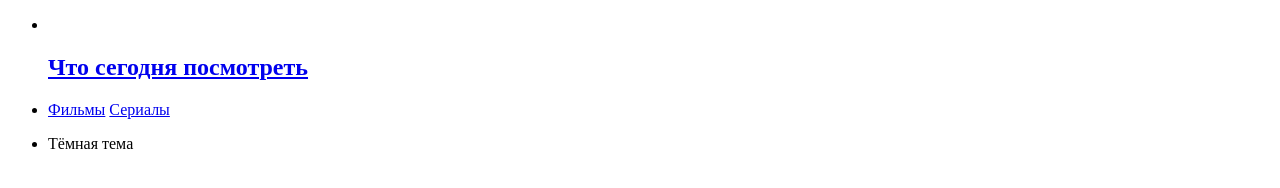
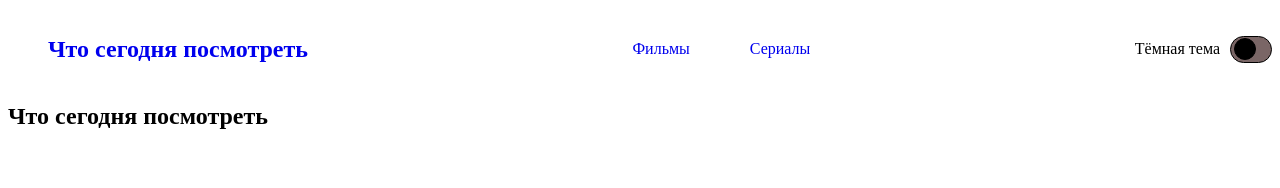
Before and after one commit to Alereee/Diplom_project_eduson, a plain HTML site: page index.html in a window 1280 px wide. Drawn offline with Linux system fonts and the light colour scheme.

Commit message:
third commit

```diff
--- a/index.html
+++ b/index.html
@@ -4,29 +4,32 @@
     <meta charset="UTF-8" />
     <meta name="viewport" content="width=device-width, initial-scale=1.0" />
     <title>Document</title>
-    <link rel="stylesheet" href="./style/common.css" />
-    <link rel="stylesheet" href="./style/index.css" />
-    <link rel="stylesheet" href="./style/color.css" />
-    <link rel="stylesheet" href="./style/fonts.css" />
+    <link rel="stylesheet" href="style/common.css" />
+    <link rel="stylesheet" href="style/index.css" />
+    <link rel="stylesheet" href="style/colors.css" />
+    <link rel="stylesheet" href="style/fonts.css" />
   </head>
   <body>
     <header>
+      <div class="wrapper">
         <nav>
           <ul>
             <li>
               <a href="#">
+                <div class="nav-li">
                   <img />
                   <h1>Что сегодня посмотреть</h1>
+                </div>
               </a>
             </li>
             <li>
-            <div>
+              <div class="nav-li nav-li-menu">
                 <a href="#">Фильмы</a>
                 <a href="#">Сериалы</a>
               </div>
             </li>
             <li>
-            <div>
+              <div class="nav-li nav-li-theme">
                 <p>Тёмная тема</p>
                 <div class="theme-switch">
                   <div class="switch"></div>
@@ -35,8 +38,13 @@
             </li>
           </ul>
         </nav>
+      </div>
     </header>
-    <main></main>
+    <main>
+      <section>
+        <h2>Что сегодня посмотреть</h2>
+      </section>
+    </main>
     <footer></footer>
   </body>
 </html>
--- a/style/common.css
+++ b/style/common.css
@@ -0,0 +1,43 @@
+.wrapper {
+  margin: 0 auto;
+  max-width: 1300px;
+}
+nav ul {
+  display: flex;
+  align-items: center;
+  justify-content: space-between;
+}
+li {
+  list-style: none;
+}
+a {
+  text-decoration: none;
+}
+.nav-li {
+  display: flex;
+  align-items: center;
+  justify-content: space-between;
+}
+.nav-li-menu {
+  gap: 60px;
+}
+.nav-li-theme {
+  gap: 10px;
+}
+.theme-switch {
+  display: flex;
+  border: 1px solid #000;
+  border-radius: 20px;
+  width: 40px;
+  height: 25px;
+  align-items: center;
+  background-color: #7a6666;
+}
+.switch {
+  width: 20px;
+  height: 20px;
+  border: 1px solid #000;
+  border-radius: 50%;
+  background-color: #000;
+  margin: 3px;
+}
```
Lines whose indentation alone changed are shown as unchanged.
